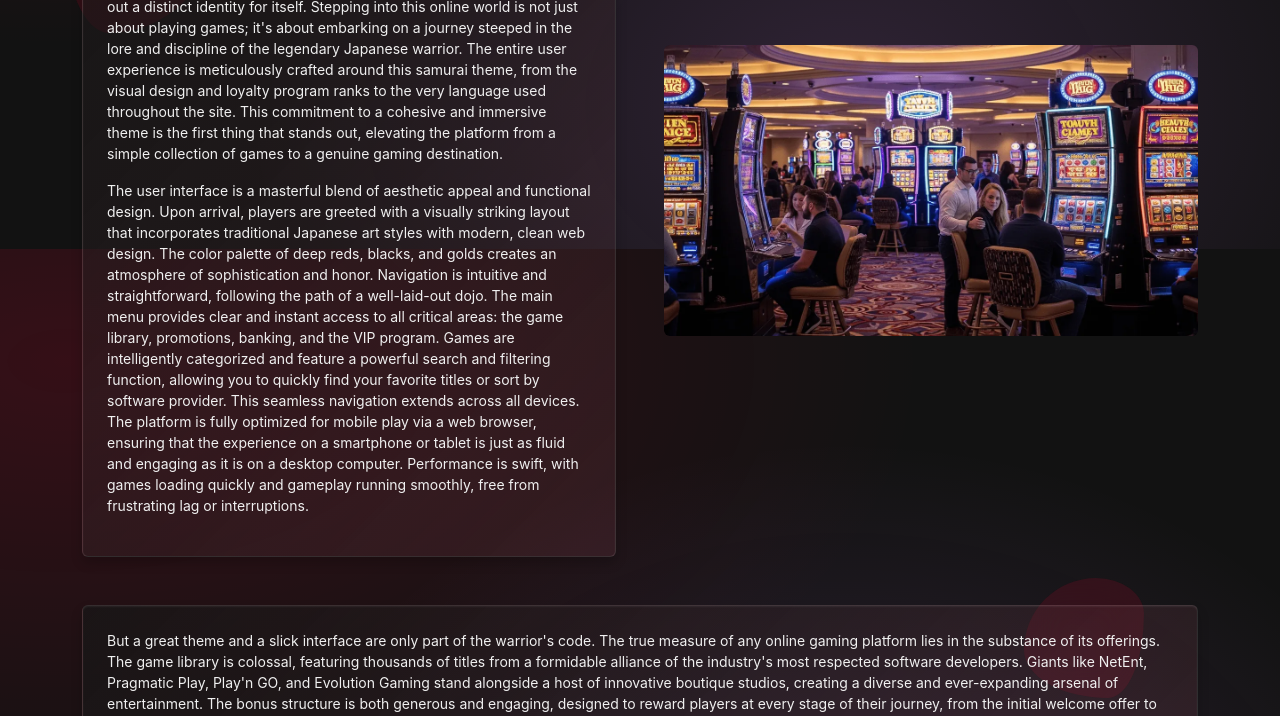
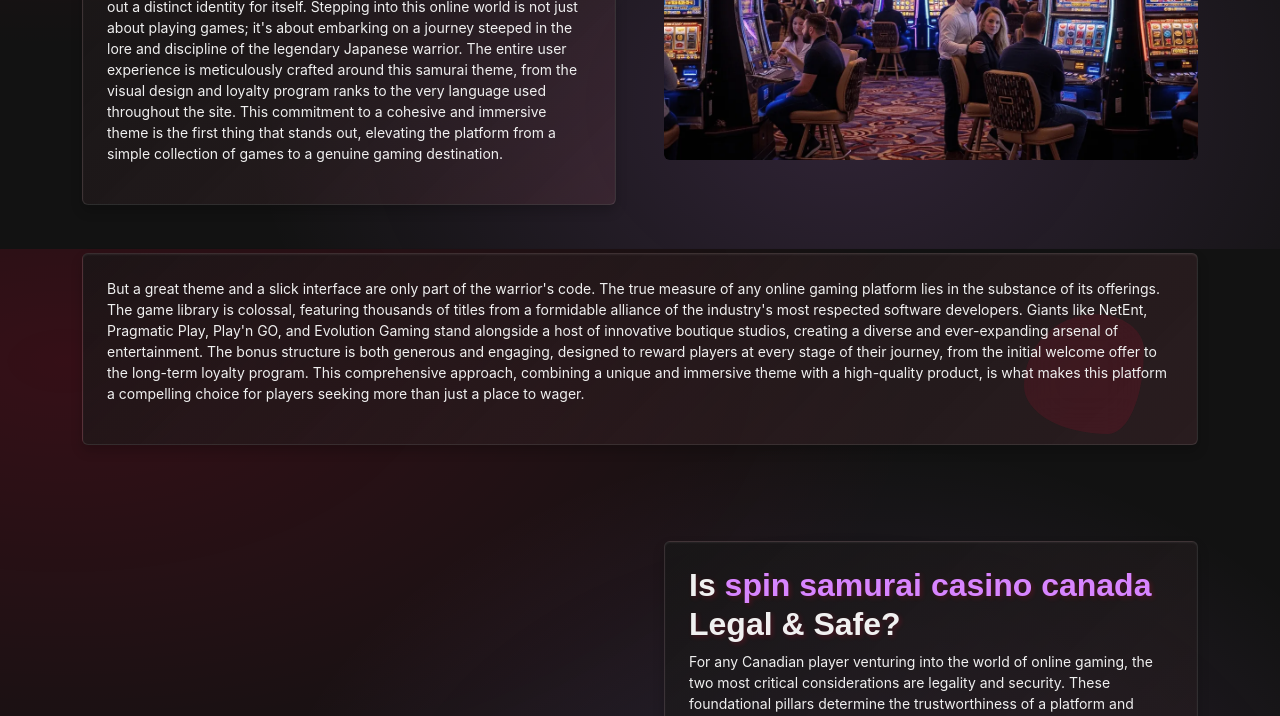
Before and after one commit to alyssaregan2020/spinsamuraicasino-canada.org, a plain HTML site: page index.html in a window 1280 px wide. Shown: the part 551-1267 px from the top of the page. Drawn offline with nearby package versions, Linux system fonts and the light colour scheme.

Commit message:
Update index.html

```diff
--- a/index.html
+++ b/index.html
@@ -92,8 +92,7 @@
                         <div class="card-body">
                             <h2>An In-Depth <span class="accent-keyword">spin samurai casino rewiev</span> </h2>
                             <p>In the vast and often homogenous landscape of online gaming, a platform that dares to be different immediately captures attention. This is precisely the case with a uniquely themed digital dojo that has carved out a distinct identity for itself. Stepping into this online world is not just about playing games; it's about embarking on a journey steeped in the lore and discipline of the legendary Japanese warrior. The entire user experience is meticulously crafted around this samurai theme, from the visual design and loyalty program ranks to the very language used throughout the site. This commitment to a cohesive and immersive theme is the first thing that stands out, elevating the platform from a simple collection of games to a genuine gaming destination.</p>
-                            <p>The user interface is a masterful blend of aesthetic appeal and functional design. Upon arrival, players are greeted with a visually striking layout that incorporates traditional Japanese art styles with modern, clean web design. The color palette of deep reds, blacks, and golds creates an atmosphere of sophistication and honor. Navigation is intuitive and straightforward, following the path of a well-laid-out dojo. The main menu provides clear and instant access to all critical areas: the game library, promotions, banking, and the VIP program. Games are intelligently categorized and feature a powerful search and filtering function, allowing you to quickly find your favorite titles or sort by software provider. This seamless navigation extends across all devices. The platform is fully optimized for mobile play via a web browser, ensuring that the experience on a smartphone or tablet is just as fluid and engaging as it is on a desktop computer. Performance is swift, with games loading quickly and gameplay running smoothly, free from frustrating lag or interruptions.</p>
-                        </div>
+                            </div>
                     </div>
                 </div>
 
```
